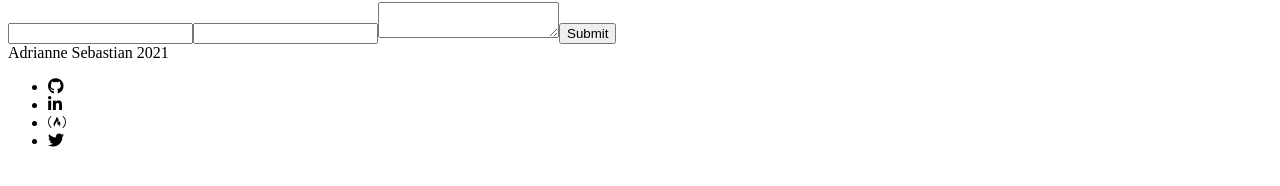
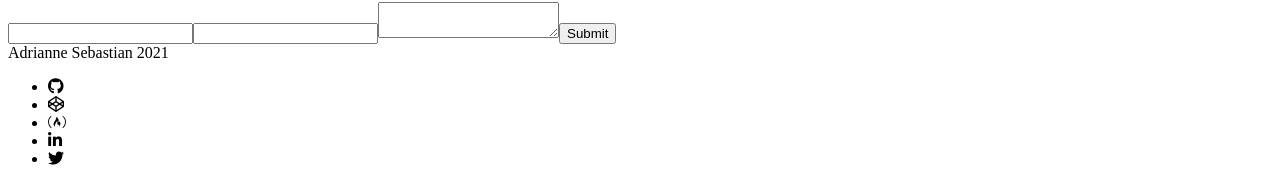
Before and after one commit to arcsbstn/arcsbstn.github.io, a React (Create React App) app: page / in a window 1280 px wide. Shown: the part 254-440 px from the top of the page. Built offline with nearby package versions, Linux system fonts and the light colour scheme.

Commit message:
add codepen icon

```diff
--- a/src/components/Footer.js
+++ b/src/components/Footer.js
@@ -6,8 +6,9 @@ export default function Footer() {
       Adrianne Sebastian 2021
       <ul className="links">
         <li><i className="fa fa-github" aria-hidden="true"></i></li>
+        <li><i className="fa fa-codepen" aria-hidden="true"></i></li>
+        <li><i className="fa fa-free-code-camp" aria-hidden="true"></i></li>
         <li><i className="fa fa-linkedin" aria-hidden="true"></i></li>
-        <li><i className="fa fa-free-code-camp" aria-hidden="true"></i></li>
         <li><i className="fa fa-twitter" aria-hidden="true"></i></li>
       </ul>
     </section>
```
